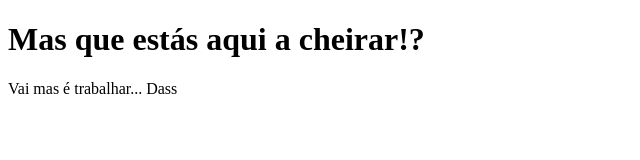
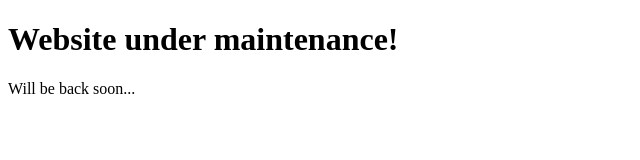
Before and after one commit to JoaoManuelRego/joaomanuelrego.github.io, a plain HTML site: page index.html in a window 1280 px wide. Shown: the whole page, without its empty margins (0-640 px from the left). Drawn offline with Linux system fonts and the light colour scheme.

Commit message:
Update index.html

```diff
--- a/index.html
+++ b/index.html
@@ -1,7 +1,7 @@
 <!DOCTYPE html>
 <html>
 <body>
-<h1>Mas que estás aqui a cheirar!?</h1>
-<p>Vai mas é trabalhar... Dass</p>
+<h1>Website under maintenance!</h1>
+<p>Will be back soon...</p>
 </body>
 </html>
```
